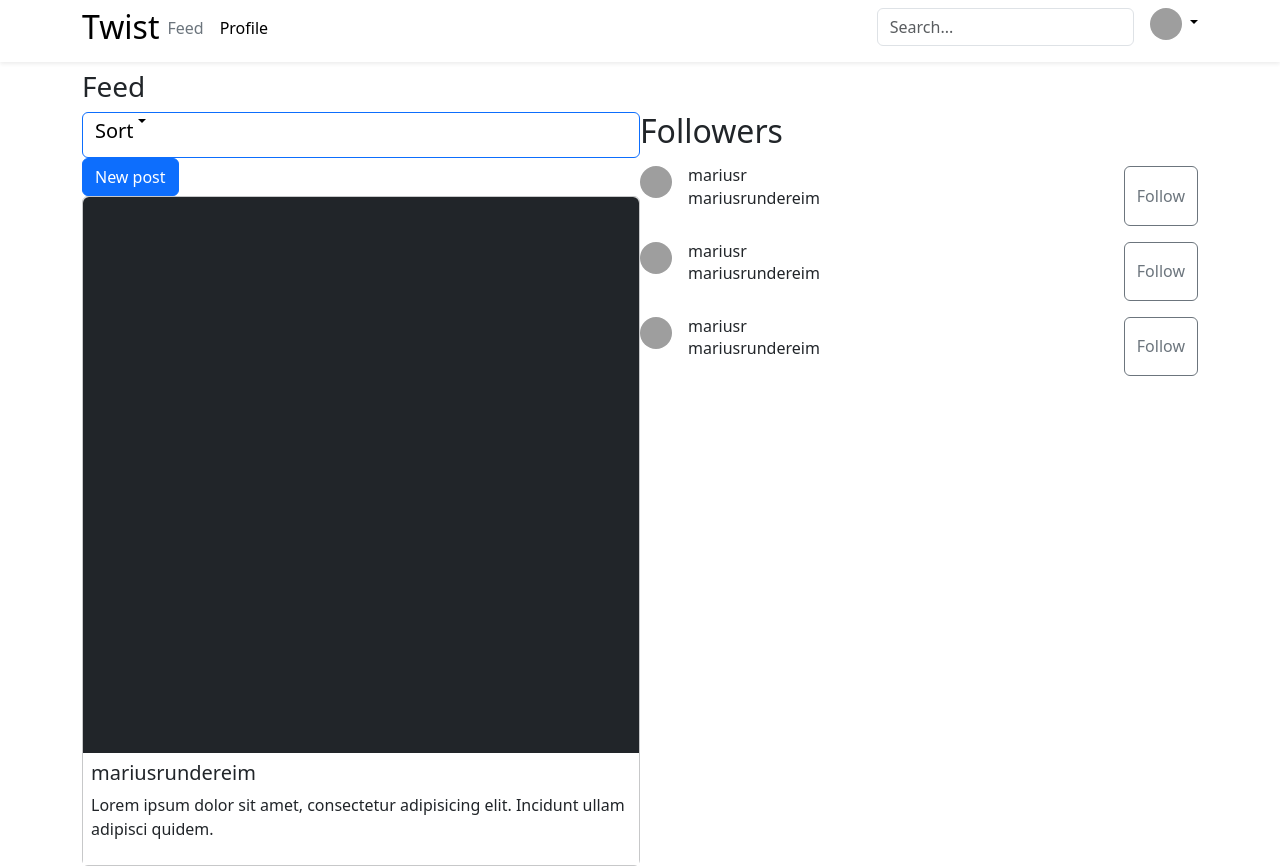
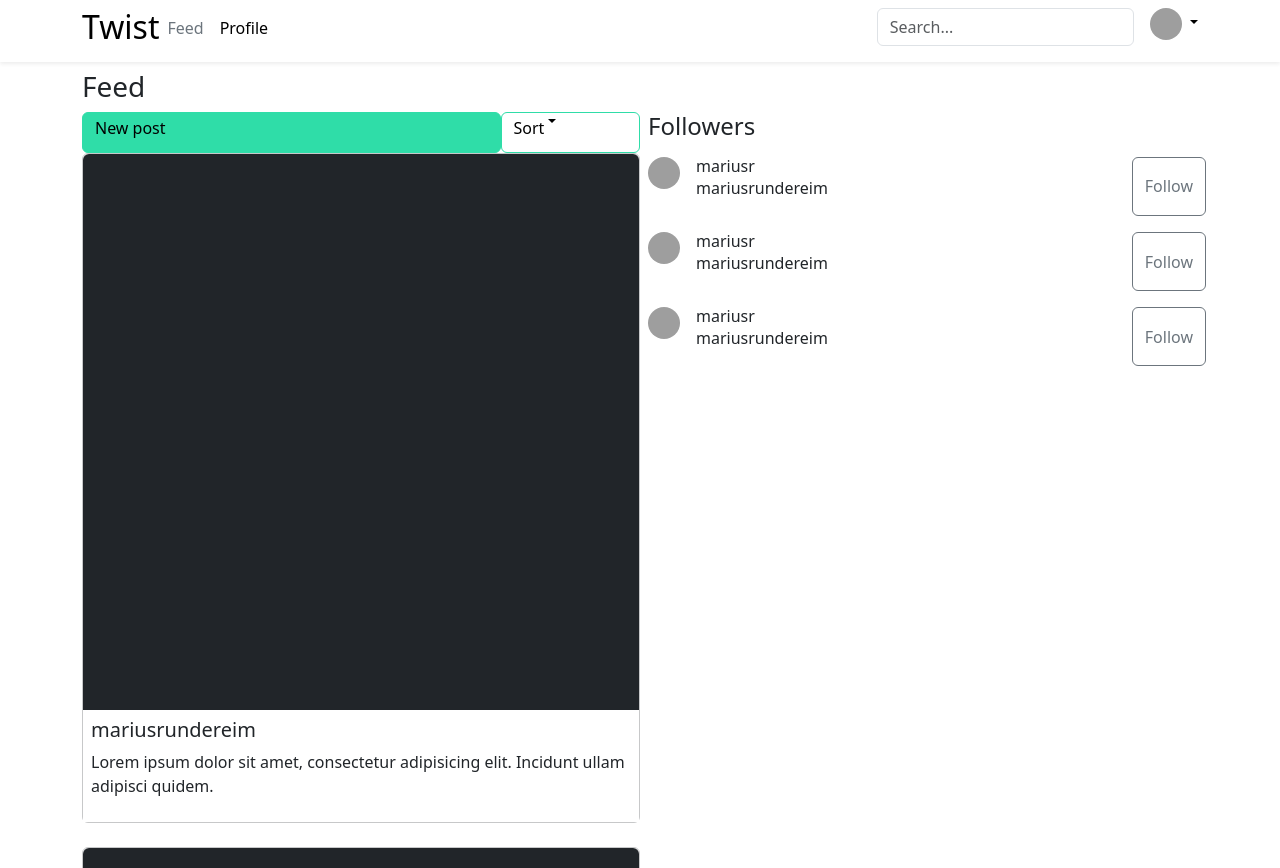
Before and after one commit to mariusrundereim/marius_css_frameworks_ca, a website: page feed/index.html in a window 1280 px wide. Shown: the top 868 px of the page. Drawn offline with nearby package versions, Linux system fonts and the light colour scheme; grey boxes are pictures that could not be loaded.

Commit message:
more improvements feed page

```diff
--- a/feed/index.html
+++ b/feed/index.html
@@ -77,11 +77,13 @@
                   />
                 </a>
                 <ul class="dropdown-menu text-small">
-                  <li><a class="dropdown-item" href="#">Profile</a></li>
                   <li>
                     <a class="dropdown-item" href="/profile/index.html"
-                      >Settings</a
+                      >Profile</a
                     >
+                  </li>
+                  <li>
+                    <a class="dropdown-item" href="#">Settings</a>
                   </li>
                   <li><hr class="dropdown-divider" /></li>
                   <li>
@@ -100,29 +102,16 @@
         </div>
         <section class="d-flex flex-row mt-2">
           <div class="col-sm-6 mb-2">
-            <div>
-              <a
-                href="#"
-                class="d-block d-flex link-body-emphasis text-decoration-none dropdown-toggle btn btn-outline-primary"
-                data-bs-toggle="dropdown"
-                aria-expanded="false"
-                ><h3 class="fs-5">Sort</h3>
-              </a>
-
-              <ul class="dropdown-menu text-small">
-                <li><a class="dropdown-item" href="#">Trending</a></li>
-                <li><a class="dropdown-item" href="#">Latest</a></li>
-              </ul>
-            </div>
-            <div>
+            <div class="d-flex">
+              <div class="col-9">
                 <!-- Button trigger modal -->
                 <button
                   type="button"
-                class="btn btn-primary"
+                  class="btn btn-primary d-inline-flex align-items-center w-100"
                   data-bs-toggle="modal"
                   data-bs-target="#exampleModal"
                 >
-                New post
+                  <h3 class="fs-6">New post</h3>
                 </button>
                 <!-- Modal -->
                 <div
@@ -172,6 +161,22 @@
                   </div>
                 </div>
               </div>
+              <div class="col-3">
+                <button
+                  class="d-block d-flex w-100 link-body-emphasis text-decoration-none dropdown-toggle btn btn-outline-primary"
+                  data-bs-toggle="dropdown"
+                  aria-expanded="false"
+                >
+                  <h3 class="fs-6">Sort</h3>
+                </button>
+
+                <ul class="dropdown-menu text-small">
+                  <li><a class="dropdown-item" href="#">Trending</a></li>
+                  <li><a class="dropdown-item" href="#">Latest</a></li>
+                </ul>
+              </div>
+            </div>
+
             <!-- Content Feed-->
             <!-- Example post 1-->
             <div class="border border-dark border-opacity-25 rounded mb-4">
@@ -196,8 +201,8 @@
               </div>
             </div>
           </div>
-          <div class="d-none d-sm-block col-6">
-            <h2 class="mb-2">Followers</h2>
+          <div class="d-none d-sm-block col-6 ms-2">
+            <h2 class="mb-2 fs-4">Followers</h2>
 
             <a
               href="#"
--- a/src/scss/utils/_variables.scss
+++ b/src/scss/utils/_variables.scss
@@ -0,0 +1 @@
+$primary: #2fdda8;
```
Also changed, not shown: profile/index.html (+18 -10 lines), dist/css/main.css, 1 other file. Lines whose indentation alone changed are shown as unchanged.
